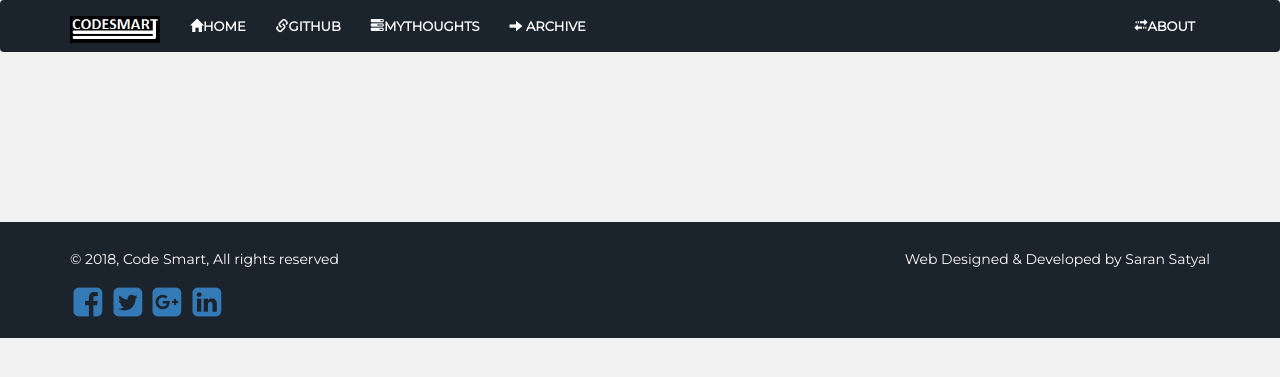
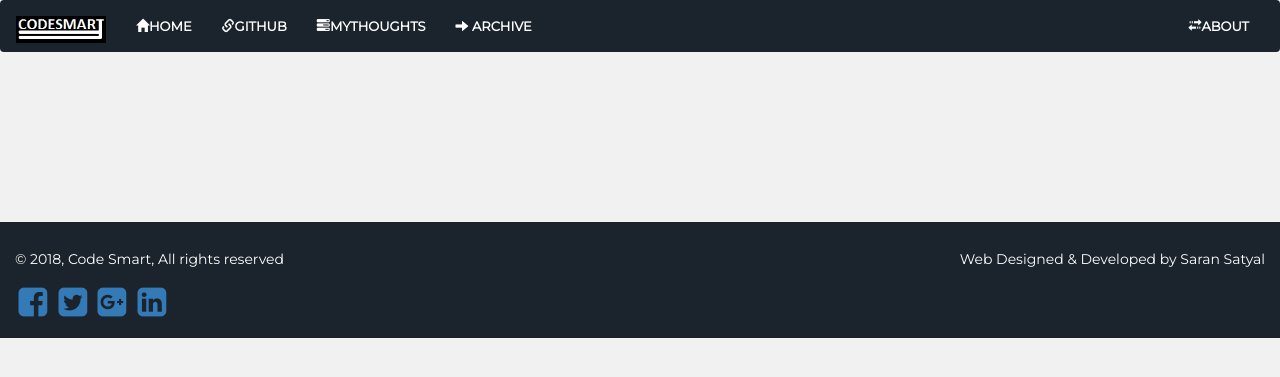
Before and after one commit to saransatyal/codesmart, a Django app: page /base/ in a window 1280 px wide. Shown: the top 377 px of the page. Run offline with Django 3.2, Linux system fonts and the light colour scheme; some libraries are stand-ins or nearby versions.

Commit message:
updated base with container-fluid

```diff
--- a/templates/base.html
+++ b/templates/base.html
@@ -20,7 +20,7 @@
 <body class="mbody">
   {% block body %}
       <nav class="navbar navbar-webmaster">
-          <div class="container">
+          <div class="container-fluid">
             <div class="navbar-header">
             <button type="button" class="navbar-toggle collapsed" data-toggle="collapse" data-target="#navbar">
               <span class="sr-only">Toggle navigation</span>
@@ -76,7 +76,7 @@
   </nav>
   -->
 
-<div class="container">
+<div class="container-fluid">
 <div class="row">
     {% block content %}
  {% endblock %}
@@ -85,7 +85,7 @@
 </div>
 
 <div class="footer-bottom">
-<div class="container">
+<div class="container-fluid">
   <div class="row">
     <div class="col-xs-12 col-sm-6 col-md-6 col-lg-6">
       <div class="copyright">
--- a/templates/readarticle.html
+++ b/templates/readarticle.html
@@ -47,7 +47,7 @@
 <br>
 </div> -->
 
-       <div class="container middlebar" style="width: 85%">
+       <div class="container-fluid middlebar" style="width: 85%">
          <h4>TOPIC</h4><hr>
  {% for articles in tutorials.r_title.all %}
   <div class="post-title">
@@ -112,7 +112,7 @@
     </div>
 
 
-           <div class="container middlebar" style="width: 85%">
+           <div class="container-fluid middlebar" style="width: 85%">
              <h4>Related post</h4><hr>
 
 <br>
```
